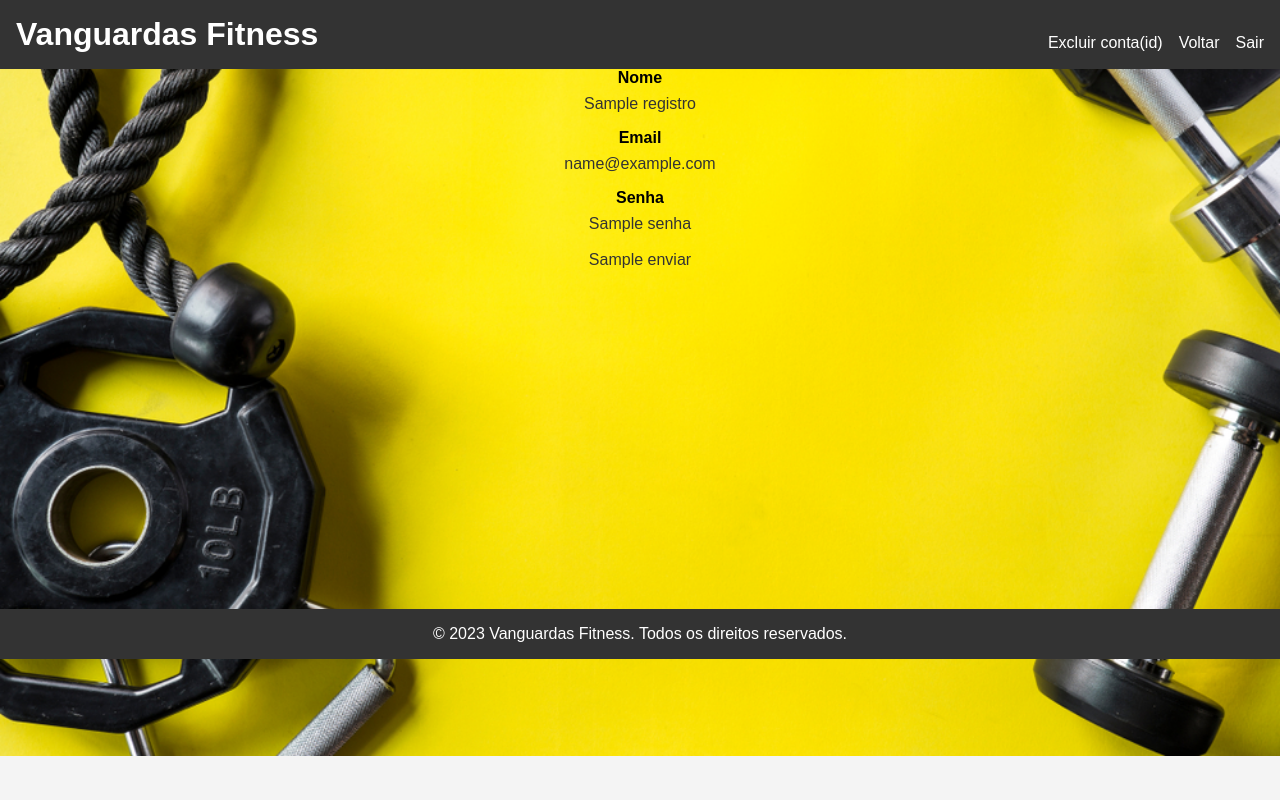
After one commit to MatheusLuizSoares/Academy, a Flask app: template app/templates/atualizar.html in a window 1280 px wide. The commit adds this page. Run offline with Flask 3, Linux system fonts and the light colour scheme; the template is opened without the code that fills it: most values are stand-ins (such as "Sample title", 1, 10 or a date in 2020).

Commit message:
rota atualizar

```diff
--- /dev/null
+++ b/app/templates/atualizar.html
@@ -0,0 +1,47 @@
+<!DOCTYPE html>
+<html lang="en">
+
+<head>
+    <meta charset="UTF-8">
+    <meta name="viewport" content="width=device-width, initial-scale=1.0">
+    <link rel="stylesheet" href="{{ url_for('static', filename='css/registro.css') }}">
+    <title>Vanguardas Fitness - Sistema de Gerenciamento para Academias</title>
+</head>
+
+<body class="backgroundinicial">
+    <header>
+        <a href="/index"><h1>Vanguardas Fitness</h1></a>
+        <nav>
+            <ul>
+                <li><a href="/deletar">Excluir conta(id)</id></a></li>
+                <li><a href="/user">Voltar</a></li>
+                <li><a href="/index">Sair</a></li>
+            </ul>
+        </nav>
+    </header>
+
+    <form action="/atualizar" method="POST" class="input__fo">
+        {{ registro.hidden_tag() }}
+        <div class="input__container">
+            <label for="nome">Nome</label>
+            <!-- <input class="input__field" name="name" id="name" type="text"> -->
+            {{ registro.nome(class="input__field", id="nome", type="text", placeholder="Nome...") }}
+        </div>
+        <div class="input__container">
+            <label for="email">Email</label>
+            <!-- <input class="input__field" name="email" id="email" type="text"> -->
+            {{registro.email(class="input__field", id="email", type="text", placeholder="Email...")}}
+        </div>
+        <div class="input__container">
+            <label for="password">Senha</label>
+            <!-- <input class="input__field" name="password" placeholder="password" type="password"> -->
+            {{registro.senha (class="input__field", placeholder="Senha...", type="Password")}}
+            <br><br>
+            <!-- <input class="input__field" type="submit" value="Cadastrar"> -->
+            {{registro.enviar( class="input__field", type="submit", value="Cadastrar")}}
+        </div>
+    </form>
+    <br><br><br><br><br><br><br><br><br><br><br><br><br><br><br><br><br><br>
+    <footer>
+        <p>&copy; 2023 Vanguardas Fitness. Todos os direitos reservados.</p>
+    </footer>
--- a/app/templates/dados.html
+++ b/app/templates/dados.html
@@ -15,8 +15,8 @@
         </a>
         <nav>
             <ul>
-                <li><a href="/deletar">Excluir conta</a></li>
-                <li><a href="/change">Alterar senha</a></li>
+                <li><a href="/deletar">Excluir conta(id)</a></li>
+                <li><a href="/atualizar">Atualização Cadastral(id)</a></li>
                 <li><a href="/user">Voltar</a></li>
                 <li><a href="/index">Sair</a></li>
             </ul>
--- a/app/templates/deletar.html
+++ b/app/templates/deletar.html
@@ -14,7 +14,7 @@
         <nav>
             <ul>
                 <li><a href="/user">voltar</a></li>
-                <li><a href="/change">Alterar senha</a></li>
+                <li><a href="/atualizar">Atualização Cadastral(id)</a></li>
                 <li><a href="/index">Sair</a></li>
             </ul>
         </nav>
--- a/app/templates/user.html
+++ b/app/templates/user.html
@@ -13,8 +13,8 @@
         <a href="/index"><h1>Vanguardas Fitness</h1></a>
         <nav>
             <ul>
-                <li><a href="/deletar">Excluir conta</a></li>
-                <li><a href="/change">Alterar senha</a></li>
+                <li><a href="/deletar">Excluir conta(id)</a></li>
+                <li><a href="/atualizar">Atualização Cadastral(id)</a></li>
                 <li><a href="/dados">Exibir Dados</a></li>
                 <li><a href="/index">Sair</a></li>
             </ul>
```
Also changed, not shown: app/routes.py (+24 -3 lines), app/templates/change.html (deleted, +0 -35 lines).
